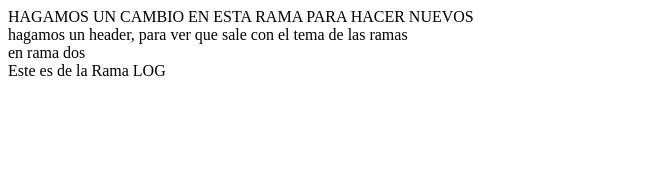
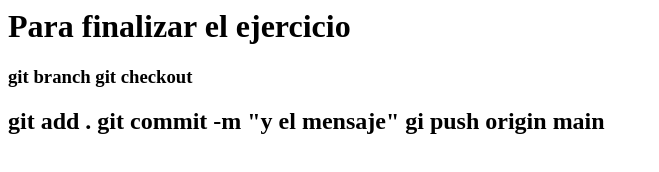
Before and after one commit to JONA77HAN/FINALPRUEBARAMAS, a plain HTML site: page INDEX.HTML in a window 1280 px wide. Shown: the whole page, without its empty margins (0-659 px from the left). Drawn offline with Linux system fonts and the light colour scheme.

Commit message:
AHORA SI

```diff
--- a/INDEX.HTML
+++ b/INDEX.HTML
@@ -1,26 +1,19 @@
-<!DOCTYPE html>
-<html lang="en">
-<head>
-    <meta charset="UTF-8">
-    <meta http-equiv="X-UA-Compatible" content="IE=edge">
-    <meta name="viewport" content="width=device-width, initial-scale=1.0">
-    <title>Document</title>
-</head>
-<body>
+<h1>
+    Para finalizar el ejercicio
+</h1>
 
-HAGAMOS UN CAMBIO EN ESTA RAMA PARA HACER NUEVOS
+<h3>
+
+git branch
+git checkout
 
 
-
-    <header>
-        hagamos un header, para ver que sale con el tema de las ramas
-    </header>
+</h3>
 
 
-<section>
-    en rama dos
-</section>
-<footer>Este es de la Rama LOG</footer>
+<h2>
 
-</body>
-</html>
+git add .
+git commit -m "y el mensaje"
+gi push origin main
+</h2>
```
